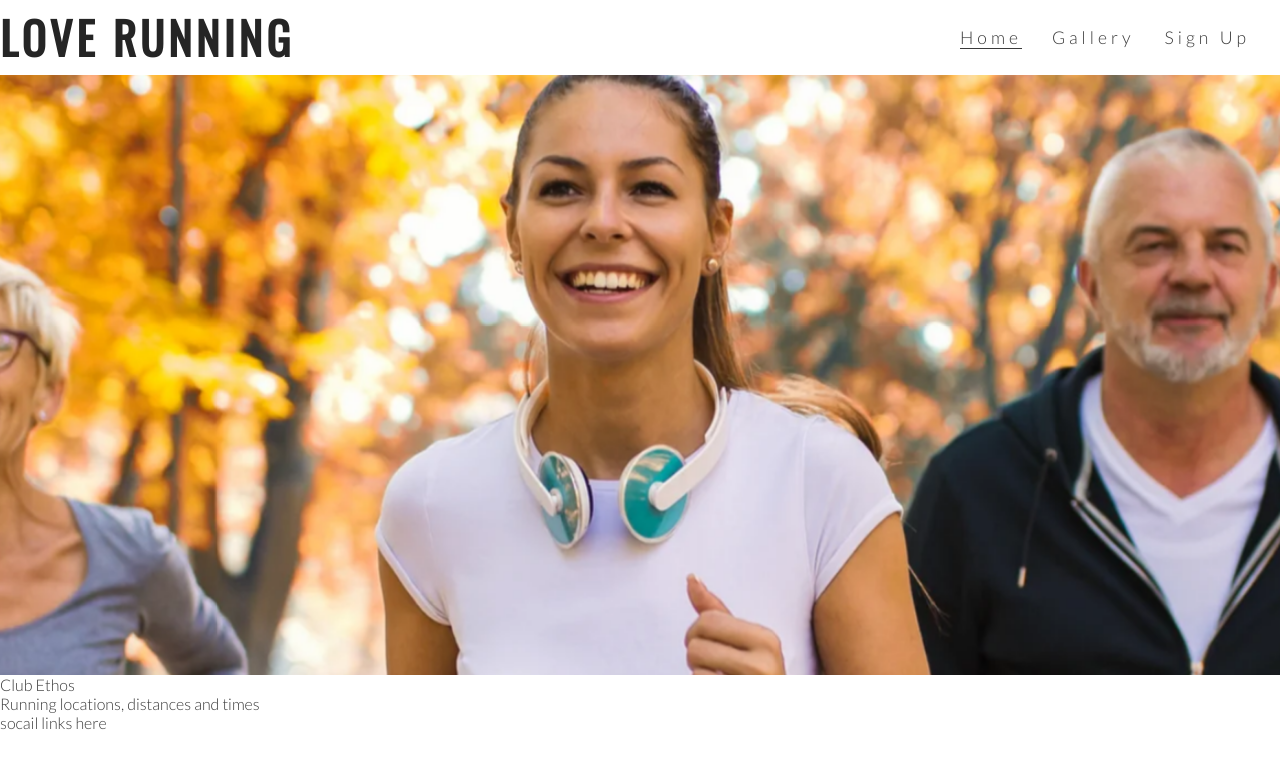
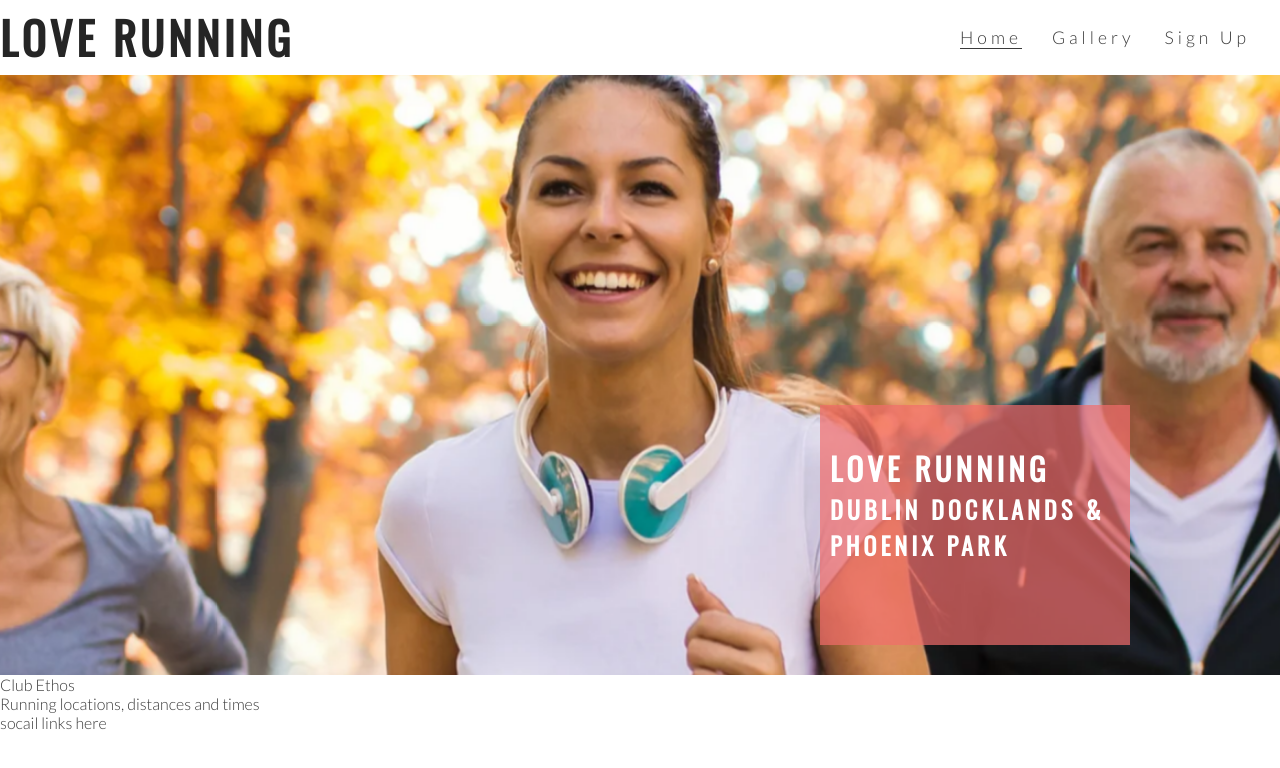
Before and after one commit to dhrutibhudia97/love-running-walkthrough-project, a plain HTML site: page index.html in a window 1280 px wide. Drawn offline with nearby package versions, Linux system fonts and the light colour scheme.

Commit message:
added cover text and style

```diff
--- a/assets/css/style.css
+++ b/assets/css/style.css
@@ -47,12 +47,19 @@ h1, h2 {font-family:oswald; sans-serif;
     border-bottom:1px solid #3a3a3a;
 }
 
-/* Hero Image */
+/* Hero Image and cover text */
+#cover-text, #cover-text h2 {
+    color:#fff;
+
+
+}
 
 #hero-outer {
     height: 600px;
     width:100%;
     overflow: hidden;
+
+    position:relative;
 }
 
 #hero-image {
@@ -71,3 +78,21 @@ animation-fill-mode: forwards;
     from{transform: scale(1);}
     to{transform: scale(1.1);}
 }
+
+#cover-text {
+    font-size:130%;
+    font-family:oswald, sans-serif;
+    text-transform:uppercase;
+    letter-spacing:4px;
+
+    width:300px;
+    height:200px;
+
+    padding-top:40px;
+    padding-left:10px;
+    background-color:rgba(241, 109, 107, .7);
+
+    bottom: 30px;
+    right:150px;
+    position:absolute;
+}
--- a/index.html
+++ b/index.html
@@ -31,8 +31,10 @@
         </nav>
     </header>
     <section id="hero-outer">
-        <div id="hero-image">
-
+        <div id="hero-image"></div>
+        <div id="cover-text">
+            <h2>Love Running</h2>
+            <h3>Dublin Docklands & Phoenix Park</h3>
         </div>
     </section>
     <section>Club Ethos</section>
```
